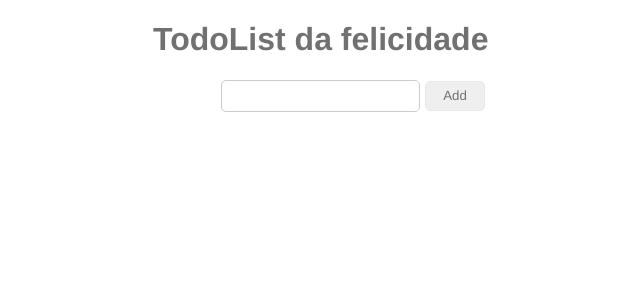
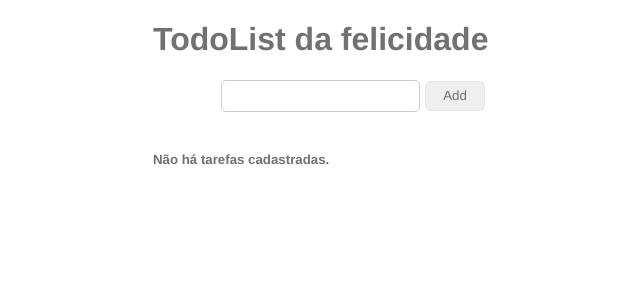
Before and after one commit to luanavicente/todolist_react, a React (Create React App) app: page / in a window 1280 px wide. Shown: the top 300 px of the page, without its empty margins (287-927 px from the left). Built offline with nearby package versions, Linux system fonts and the light colour scheme.

Commit message:
Bota msg quando tá vazio

```diff
--- a/src/Todolist.tsx
+++ b/src/Todolist.tsx
@@ -34,7 +34,6 @@ const TodoList: React.FC = () => {
         newTodoList.splice(index,1)
         setTodoList(newTodoList)
     }
-
 
     function redo(todo: Todo){
         const index = todoList.indexOf(todo)
@@ -85,6 +84,9 @@ const TodoList: React.FC = () => {
 
             <div>
                 {
+                    todoList.length === 0 ? (
+                        <h5>Não há tarefas cadastradas.</h5>
+                    ) : (
                         todoList.map(todo => (
                             <div className="todo" key={todo.id}>
                                 <div>{todo.message}</div>
@@ -108,6 +110,7 @@ const TodoList: React.FC = () => {
                                 </div>
                             </div>
                         ))
+                    )
                 }
             </div>
         </div>
```
Lines whose indentation alone changed are shown as unchanged.
